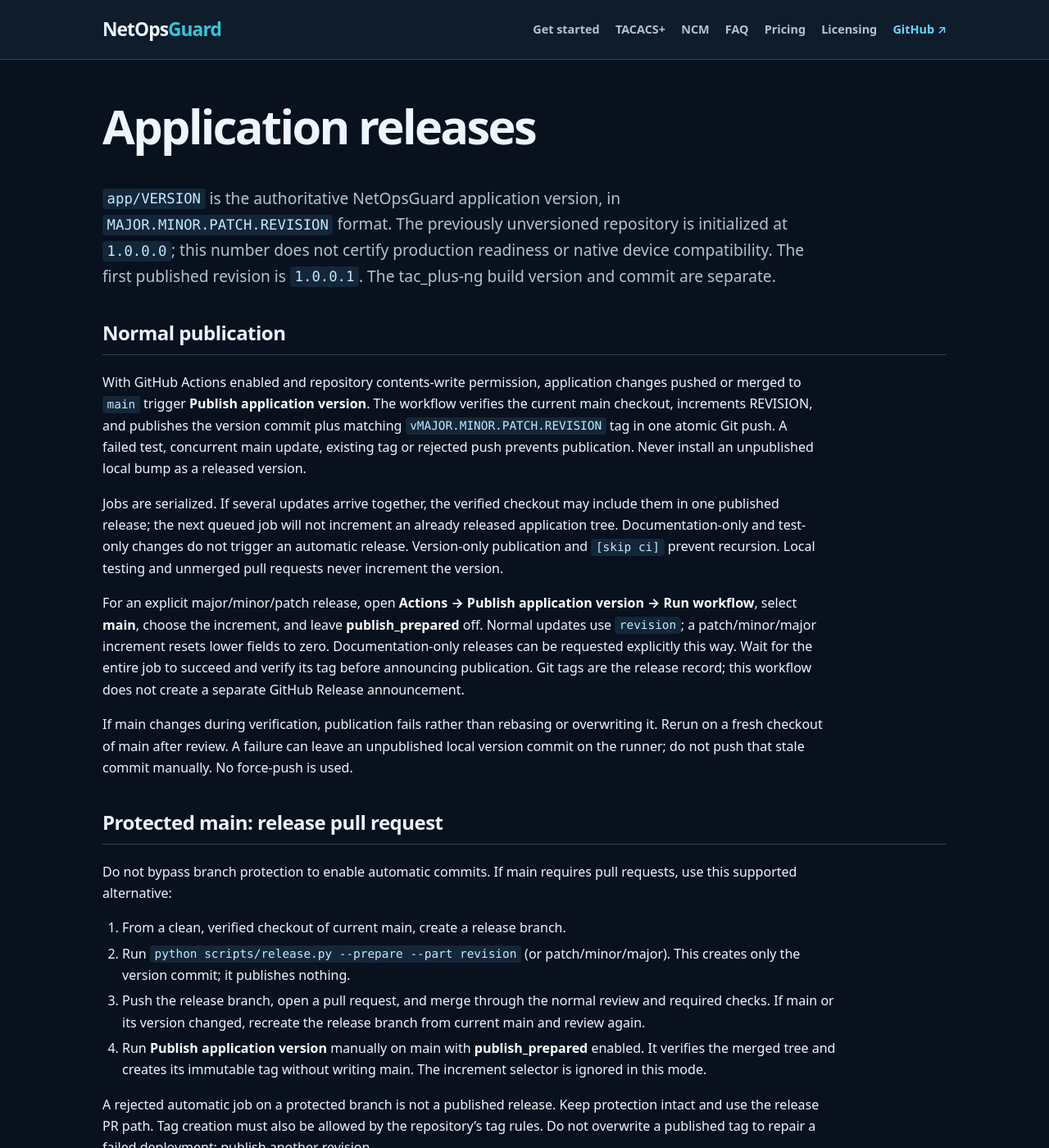
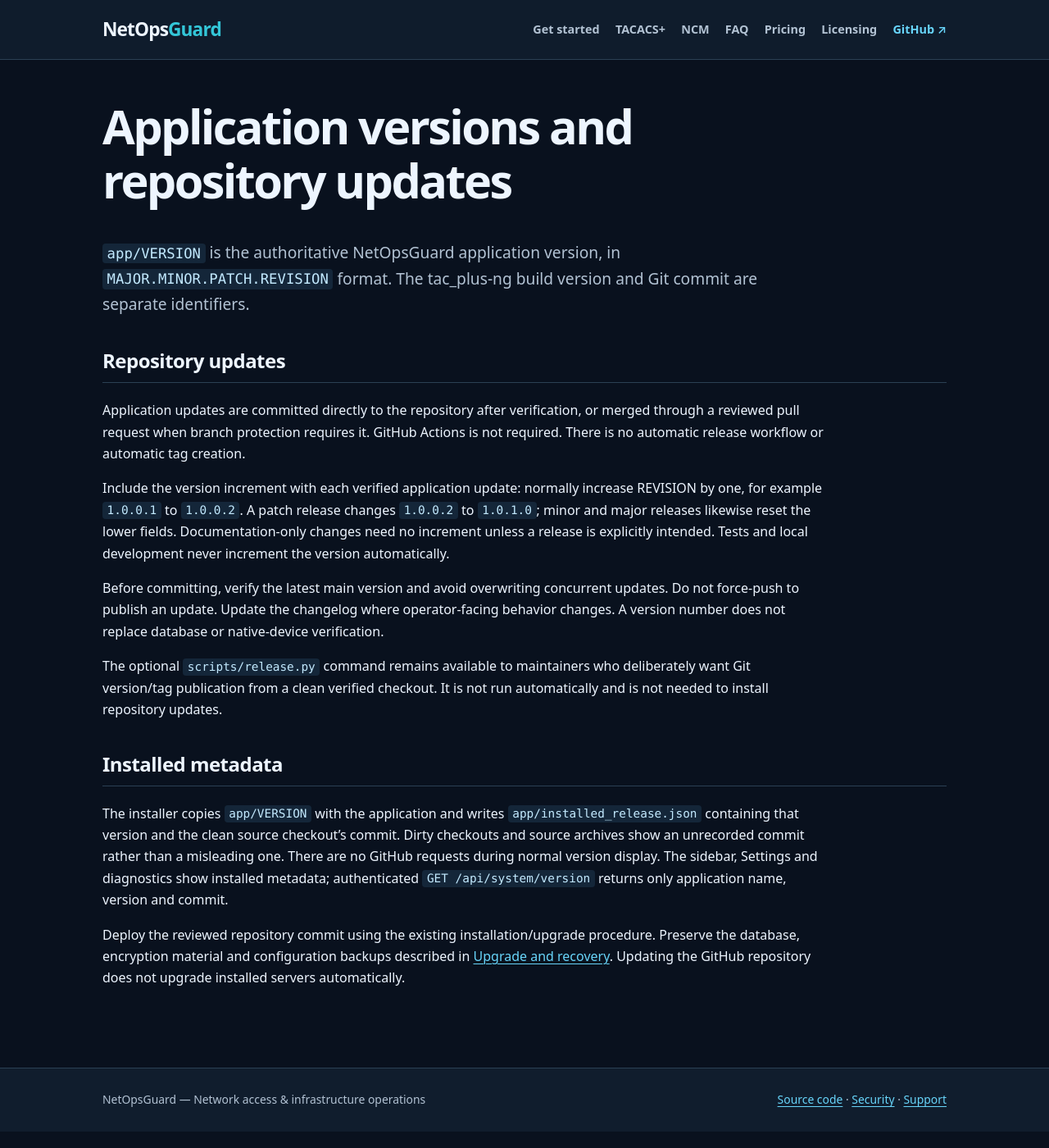
Before and after one commit to jafartavana01/NetOpsGuard, a Jekyll site: the page built from docs/RELEASING.md, in a window 1280 px wide and 1400 px high. Shown: the whole window at 82% size. Built offline with Jekyll 4.4.1, drawn with Linux system fonts in a browser that asks for light colours; our own code applies the rules of GitHub Pages for plain Markdown files; some of the changed text lies outside the part shown.

Commit message:
Record application version 1.0.0.1 directly without Actions
Remove the automatic version publication workflow at the owner's request. Preserve the timezone improvements and installed-version metadata; document version increments alongside verified repository updates.

Verified: 13 version/installer/publication tests pass; diff checks clean.

```diff
--- a/docs/RELEASING.md
+++ b/docs/RELEASING.md
@@ -1,30 +1,19 @@
-# Application releases
+# Application versions and repository updates
 
-`app/VERSION` is the authoritative NetOpsGuard application version, in `MAJOR.MINOR.PATCH.REVISION` format. The previously unversioned repository is initialized at `1.0.0.0`; this number does not certify production readiness or native device compatibility. The first published revision is `1.0.0.1`. The tac_plus-ng build version and commit are separate.
+`app/VERSION` is the authoritative NetOpsGuard application version, in `MAJOR.MINOR.PATCH.REVISION` format. The tac_plus-ng build version and Git commit are separate identifiers.
 
-## Normal publication
+## Repository updates
 
-With GitHub Actions enabled and repository contents-write permission, application changes pushed or merged to `main` trigger **Publish application version**. The workflow verifies the current main checkout, increments REVISION, and publishes the version commit plus matching `vMAJOR.MINOR.PATCH.REVISION` tag in one atomic Git push. A failed test, concurrent main update, existing tag or rejected push prevents publication. Never install an unpublished local bump as a released version.
+Application updates are committed directly to the repository after verification, or merged through a reviewed pull request when branch protection requires it. GitHub Actions is not required. There is no automatic release workflow or automatic tag creation.
 
-Jobs are serialized. If several updates arrive together, the verified checkout may include them in one published release; the next queued job will not increment an already released application tree. Documentation-only and test-only changes do not trigger an automatic release. Version-only publication and `[skip ci]` prevent recursion. Local testing and unmerged pull requests never increment the version.
+Include the version increment with each verified application update: normally increase REVISION by one, for example `1.0.0.1` to `1.0.0.2`. A patch release changes `1.0.0.2` to `1.0.1.0`; minor and major releases likewise reset the lower fields. Documentation-only changes need no increment unless a release is explicitly intended. Tests and local development never increment the version automatically.
 
-For an explicit major/minor/patch release, open **Actions → Publish application version → Run workflow**, select **main**, choose the increment, and leave **publish_prepared** off. Normal updates use `revision`; a patch/minor/major increment resets lower fields to zero. Documentation-only releases can be requested explicitly this way. Wait for the entire job to succeed and verify its tag before announcing publication. Git tags are the release record; this workflow does not create a separate GitHub Release announcement.
+Before committing, verify the latest main version and avoid overwriting concurrent updates. Do not force-push to publish an update. Update the changelog where operator-facing behavior changes. A version number does not replace database or native-device verification.
 
-If main changes during verification, publication fails rather than rebasing or overwriting it. Rerun on a fresh checkout of main after review. A failure can leave an unpublished local version commit on the runner; do not push that stale commit manually. No force-push is used.
-
-## Protected main: release pull request
-
-Do not bypass branch protection to enable automatic commits. If main requires pull requests, use this supported alternative:
-
-1. From a clean, verified checkout of current main, create a release branch.
-2. Run `python scripts/release.py --prepare --part revision` (or patch/minor/major). This creates only the version commit; it publishes nothing.
-3. Push the release branch, open a pull request, and merge through the normal review and required checks. If main or its version changed, recreate the release branch from current main and review again.
-4. Run **Publish application version** manually on main with **publish_prepared** enabled. It verifies the merged tree and creates its immutable tag without writing main. The increment selector is ignored in this mode.
-
-A rejected automatic job on a protected branch is not a published release. Keep protection intact and use the release PR path. Tag creation must also be allowed by the repository's tag rules. Do not overwrite a published tag to repair a failed deployment; publish another revision.
+The optional `scripts/release.py` command remains available to maintainers who deliberately want Git version/tag publication from a clean verified checkout. It is not run automatically and is not needed to install repository updates.
 
 ## Installed metadata
 
 The installer copies `app/VERSION` with the application and writes `app/installed_release.json` containing that version and the clean source checkout's commit. Dirty checkouts and source archives show an unrecorded commit rather than a misleading one. There are no GitHub requests during normal version display. The sidebar, Settings and diagnostics show installed metadata; authenticated `GET /api/system/version` returns only application name, version and commit.
 
-Deploy the exact reviewed release tag using the existing installation/upgrade procedure. Preserve the database, encryption material and configuration backups described in [Upgrade and recovery](UPGRADE.md). Application version publication does not upgrade servers automatically.
+Deploy the reviewed repository commit using the existing installation/upgrade procedure. Preserve the database, encryption material and configuration backups described in [Upgrade and recovery](UPGRADE.md). Updating the GitHub repository does not upgrade installed servers automatically.
```
Also changed, not shown: .github/workflows/application-release.yml (deleted), CHANGELOG.md, 1 other file.
